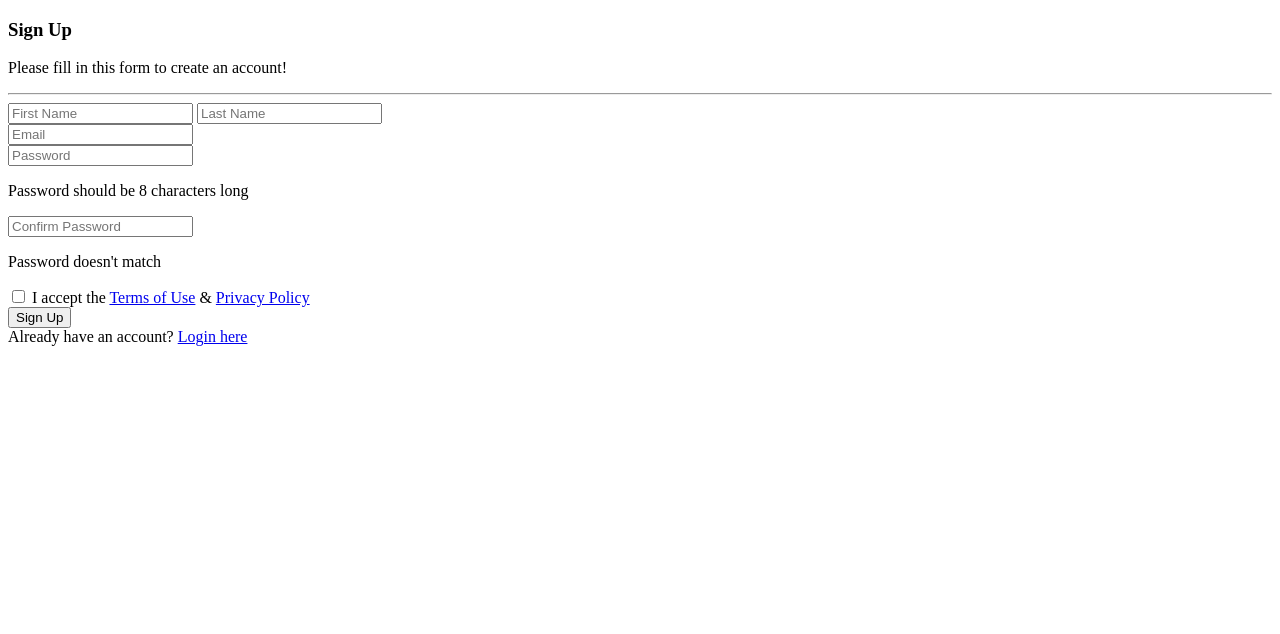
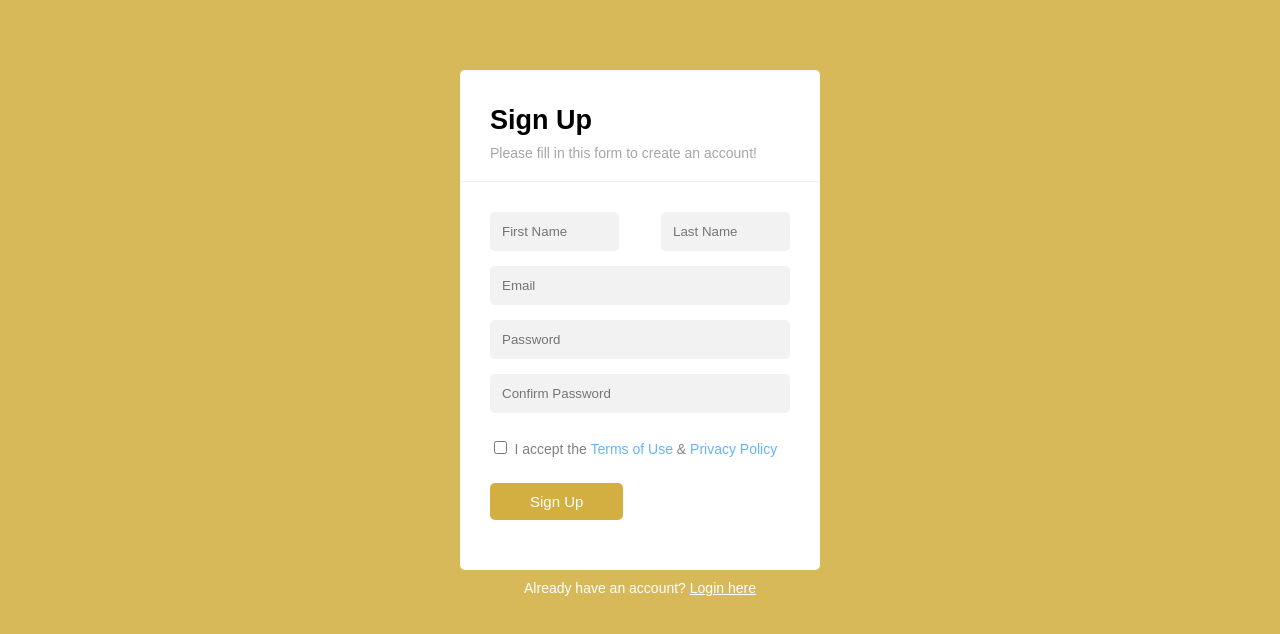
Before and after one commit to okafohenry/authentication-task2, a plain HTML site: page Index.html in a window 1280 px wide. Drawn offline with Linux system fonts and the light colour scheme.

Commit message:
modified index.html, created index.css

```diff
--- a/Index.html
+++ b/Index.html
@@ -2,26 +2,35 @@
 <html>
 <head>
 	<title>User Authentication</title>
+	<link rel="stylesheet" type="text/css" href="index.css">
 </head>
 <body>
 	<section>
-		<div>
-			<h3>Sign Up</h3>
-			<p>Please fill in this form to create an account!</p>
-			<hr>
-			<input type="text" placeholder="First Name" >
-			<input type="text" placeholder="Last Name"><br>
-			<input type="mail" placeholder="Email"><br>
-			<input type="password" placeholder="Password"><br>
-			<p>Password should be 8 characters long</p>
-			<input type="password" placeholder="Confirm Password"><br>
-			<p>Password doesn't match</p>
-			<input type="checkbox" >
-			<span> I accept the <a href="#">Terms of Use</a>  & <a href="#">Privacy Policy</a> <br>
+		<div class="sign-up-form">
+			<div class="text-container">
+				<h3 class="sign-up-text">Sign Up</h3>
+				<p class="sign-up-sub">Please fill in this form to create an account!</p>
+			</div>
+			<div class="input-boxes">
+				<input type="text" placeholder="First Name" class="first-name">
+				<input type="text" placeholder="Last Name" class="last-name">
+				<br>
+				<input type="mail" placeholder="Email" class="email">
+				<br>
+				<input type="password" placeholder="Password" class="password">
+				<br>
+				<p class="password-error">Password should be 8 characters long
+				</p>
+				<input type="password" placeholder="Confirm Password" class="conf-password">
+				<br>
+				<p class="conf-password-error">Password doesn't match</p>
+				<input type="checkbox" class="checkbox" >
+				<span class="t-n-c"> I accept the <a href="#">Terms of Use</a>  & <a href="#">Privacy Policy</a> <br>
 
-			<button>Sign Up</button>
+				<button class="sign-up-btn">Sign Up</button>
+			</div>
 		</div>
-		<div>
+		<div class="login-prompt">
 			Already have an account? <a href="#">Login here</a>
 		</div>
 	</section>
--- /dev/null
+++ b/index.css
@@ -0,0 +1,100 @@
+body{
+	font-family: arial;
+	background:  #d8b95a;
+}
+h3.sign-up-text{
+	font-size: 27px;
+	margin-bottom: 0;
+	margin-top: 0;
+}
+.sign-up-form{
+	width:360px;
+	margin-top: 70px;
+	margin-left: auto;
+	margin-right: auto;
+}
+p.sign-up-sub{
+	margin-top: 9px;
+	margin-bottom: 0;
+	font-size: 14px;
+	color:  #a6a6a6;
+}
+.text-container{
+	margin-top: 30px;
+	background: #fff;
+	padding: 35px 30px 20px 30px;
+	border-top-left-radius: 5px;
+	border-top-right-radius: 5px;
+}
+
+
+
+
+.input-boxes{
+	background: #fff;
+	padding: 30px 30px 50px 30px;
+	border-top: 1px solid #f2f2f2;
+	border-bottom-left-radius: 5px;
+	border-bottom-right-radius: 5px;
+}
+
+input.first-name, input.last-name,input.email, input.password, input.conf-password{
+	background: #f2f2f2;
+	border-radius: 5px;
+}
+.first-name, .last-name{
+	width: 35%;
+	border: none;
+	padding: 12px;
+	margin-bottom: 15px;
+}
+.last-name{
+	float: right;
+}
+input.email, input.password, input.conf-password{
+	width: 92%;
+	border: none;
+	padding: 12px;
+	margin-bottom: 15px;
+}
+input.conf-password{
+	margin-bottom: 25px;
+}
+.conf-password-error, .password-error{
+	display: none;
+}
+
+.t-n-c{
+	font-size: 14px;
+	color: #808080;
+}
+.t-n-c a{
+	text-decoration: none;
+	color: #66b3ff;
+}
+input[type ="checkbox" i]{
+	background: #f2f2f2;
+}
+
+
+.sign-up-btn{
+	margin-top: 25px;
+	background: #D3AF41;
+	padding: 10px 40px;
+	border: none;
+	border-radius: 5px;
+	font-size: 15px;
+	color: #fff;
+
+
+}
+
+.login-prompt{
+	text-align: center;
+	margin-top: 10px;
+	font-size: 14px;
+	color: #fff;
+}
+.login-prompt a{
+	color: #fff;
+}
```
